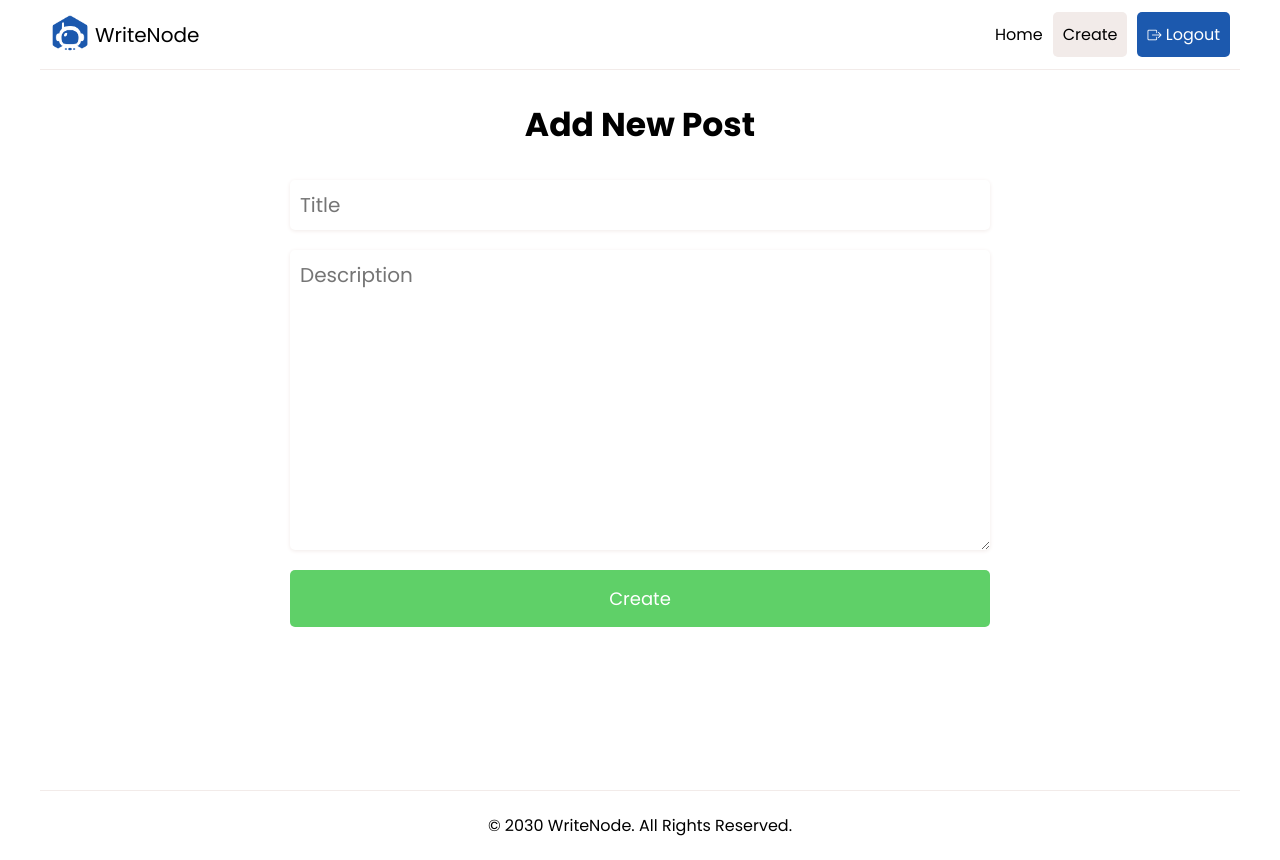
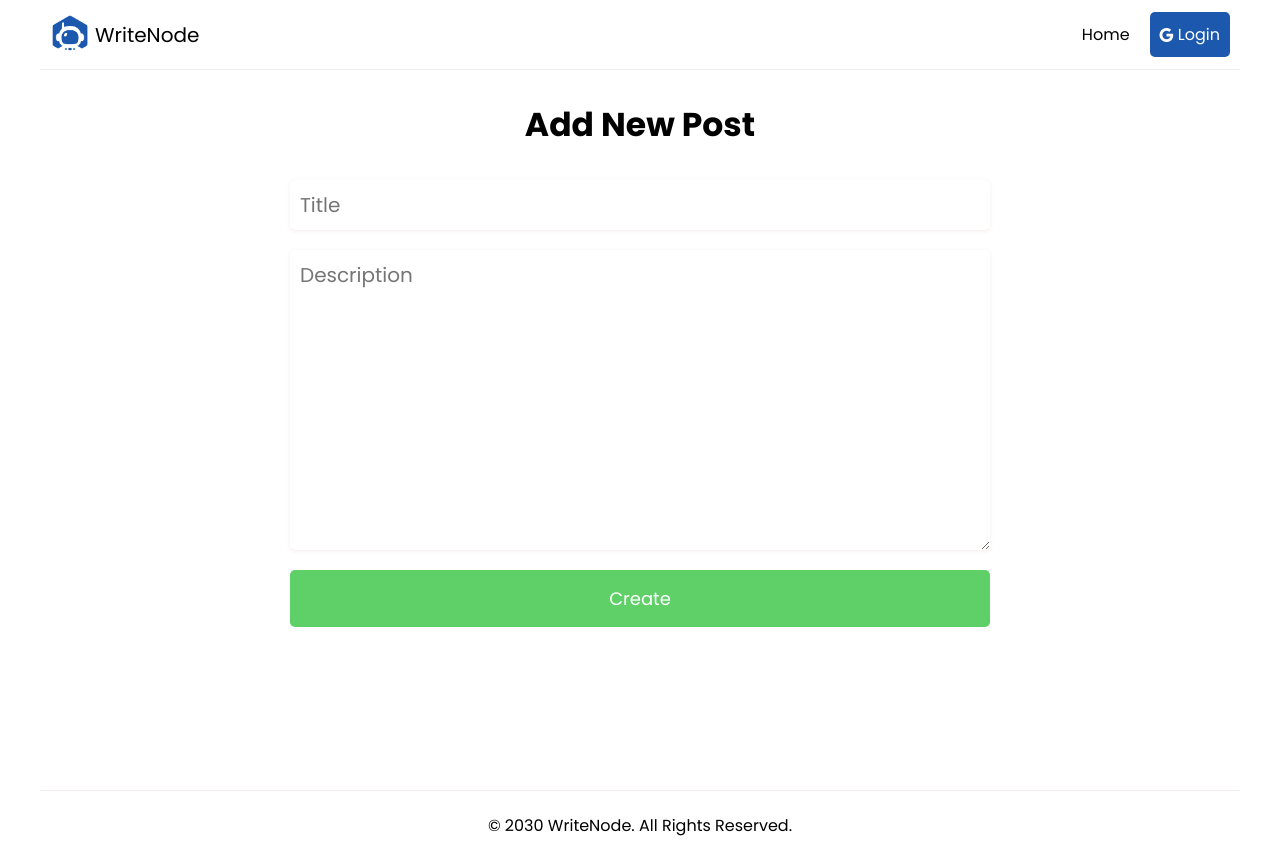
Before and after one commit to Bobo011/WriteNode, a React (Vite) app: page /create in a window 1280 px wide. Built offline with nearby package versions, Linux system fonts and the light colour scheme.

Commit message:
Added login,logout functions with firebase

```diff
--- a/src/components/Header.jsx
+++ b/src/components/Header.jsx
@@ -1,8 +1,23 @@
-import { Link, NavLink } from "react-router-dom"
-import Logo from "../assets/logo.png"
+import { Link, NavLink } from "react-router-dom";
+import { auth, provider } from "../firebase/config";
+import { signInWithPopup, signOut } from "firebase/auth";
+import Logo from "../assets/logo.png";
+import { useState } from "react";
 
 export const Header = () => {
-  const isAuth = true;
+  const [isAuth, setIsAuth] = useState(false);
+
+  function handleLogin() {
+    signInWithPopup(auth, provider).then((result) => {
+      console.log(result);
+      setIsAuth(true);
+    });
+  }
+
+  function handleLogOut() {
+    signOut(auth);
+    setIsAuth(false);
+  }
 
   return (
     <header>
@@ -11,16 +26,24 @@ export const Header = () => {
         <span>WriteNode</span>
       </Link>
       <nav className="nav">
-        <NavLink to="/" className="link" end>Home</NavLink>
-        { isAuth ? (
+        <NavLink to="/" className="link" end>
+          Home
+        </NavLink>
+        {isAuth ? (
           <>
-            <NavLink to="/create" className="link">Create</NavLink>
-            <button className="auth"><i className="bi bi-box-arrow-right"></i> Logout</button>
+            <NavLink to="/create" className="link">
+              Create
+            </NavLink>
+            <button onClick={handleLogOut} className="auth">
+              <i className="bi bi-box-arrow-right"></i> Logout
+            </button>
           </>
         ) : (
-          <button className="auth"><i className="bi bi-google"></i> Login</button>
-        ) }
+          <button onClick={handleLogin} className="auth">
+            <i className="bi bi-google"></i> Login
+          </button>
+        )}
       </nav>
     </header>
-  )
-}
+  );
+};
```
